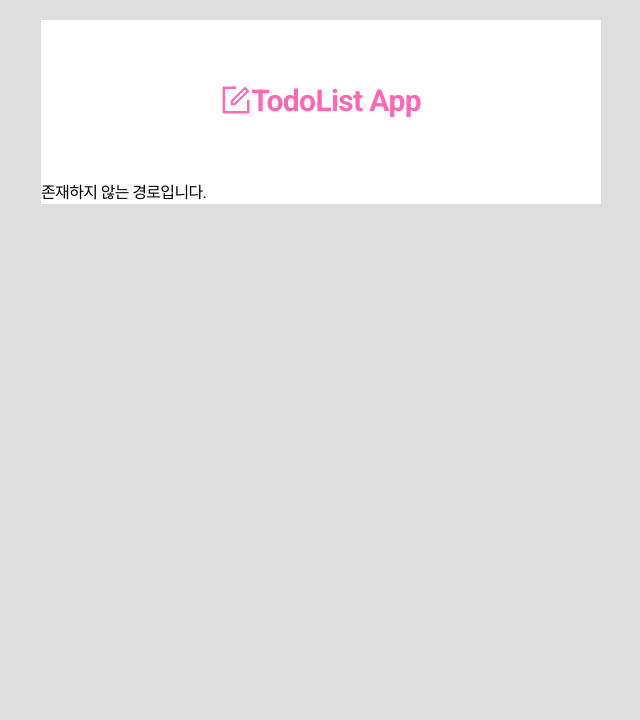
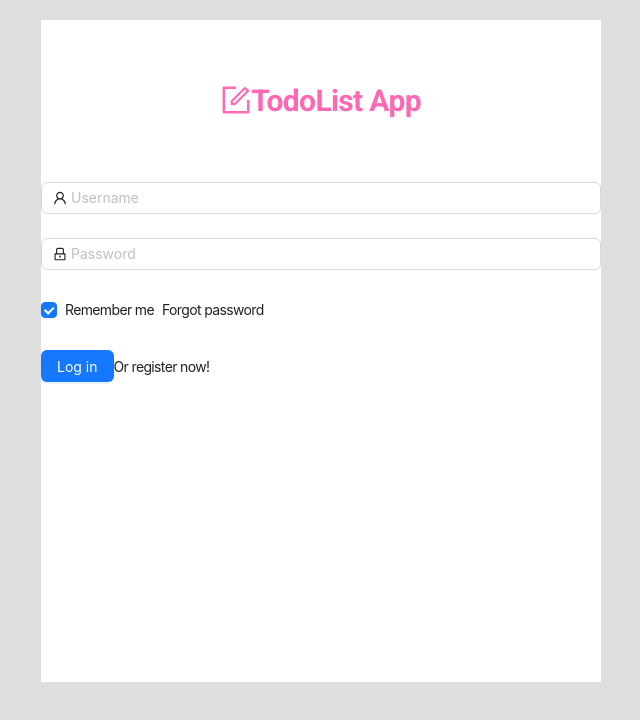
Before and after one commit to goldjade/ts-todo, a React (Create React App) app: page /join in a window 1280 px wide. Shown: the top 720 px of the page, without its empty margins (319-959 px from the left). Built offline with nearby package versions, Linux system fonts and the light colour scheme; no server answers; the database is empty.

Commit message:
로그인 구현중

```diff
--- a/src/App.tsx
+++ b/src/App.tsx
@@ -8,6 +8,7 @@
 import NotFound from './pages/NotFound';
 import TodoEdit from './pages/TodoEdit';
 import Login from './pages/Login';
+import Join from './pages/Join';
 type propsType = {
   states: StatesType;
   callBacks: CallBacksType;
@@ -26,8 +27,9 @@
         {/* 라우팅 영역 */}
         <Routes>
           {/* 로그인 화면 */}
-
           <Route path="/login" element={<Login />} />
+          {/* 회원가입 */}
+          <Route path="/join" element={<Join />} />
           {/* 첫화면 : 입력창, 목록창 */}
           <Route
             path="/"
--- a/src/AppContainer.tsx
+++ b/src/AppContainer.tsx
@@ -17,6 +17,10 @@
   setDoc,
   updateDoc,
 } from 'firebase/firestore';
+import {
+  createUserWithEmailAndPassword,
+  signInWithEmailAndPassword,
+} from 'firebase/auth';
 export type TodoType = {
   uid: string;
   title: string;
@@ -246,6 +250,37 @@
     getLocalData();
   }, []);
 
+  // 사용자 로그인 기능
+  const fbLogin = (email: string, password: string) => {
+    signInWithEmailAndPassword(auth, email, password)
+      .then((userCredential) => {
+        // Signed in
+        const user = userCredential.user;
+        console.log(user);
+      })
+      .catch((error) => {
+        const errorCode = error.code;
+        const errorMessage = error.message;
+        console.log('errorCode : ', errorCode);
+        console.log('errorMessage : ', errorMessage);
+      });
+  };
+  // 사용자 가입
+  const fbJoin = (email: string, password: string) => {
+    createUserWithEmailAndPassword(auth, email, password)
+      .then((userCredential) => {
+        // Signed in
+        const user = userCredential.user;
+        console.log(user);
+      })
+      .catch((error) => {
+        const errorCode = error.code;
+        const errorMessage = error.message;
+        console.log('errorCode : ', errorCode);
+        console.log('errorMessage : ', errorMessage);
+      });
+  };
+
   return <App states={states} callBacks={callBacks} />;
 };
 
--- /dev/null
+++ b/src/pages/Join.tsx
@@ -0,0 +1,63 @@
+/** @format */
+
+import React from 'react';
+import { LockOutlined, UserOutlined } from '@ant-design/icons';
+import { Button, Checkbox, Form, Input } from 'antd';
+// css코드는 App.css 넣어둠
+const Join = () => {
+  const onFinish = (values: any) => {
+    console.log('Received values of form: ', values);
+  };
+  return (
+    <div style={{ paddingBottom: 20, minHeight: 500 }}>
+      <Form
+        name="normal_login"
+        className="login-form"
+        initialValues={{ remember: true }}
+        onFinish={onFinish}
+      >
+        <Form.Item
+          name="username"
+          rules={[{ required: true, message: 'Please input your Username!' }]}
+        >
+          <Input
+            prefix={<UserOutlined className="site-form-item-icon" />}
+            placeholder="Username"
+          />
+        </Form.Item>
+        <Form.Item
+          name="password"
+          rules={[{ required: true, message: 'Please input your Password!' }]}
+        >
+          <Input
+            prefix={<LockOutlined className="site-form-item-icon" />}
+            type="password"
+            placeholder="Password"
+          />
+        </Form.Item>
+        <Form.Item>
+          <Form.Item name="remember" valuePropName="checked" noStyle>
+            <Checkbox>Remember me</Checkbox>
+          </Form.Item>
+
+          <a className="login-form-forgot" href="">
+            Forgot password
+          </a>
+        </Form.Item>
+
+        <Form.Item>
+          <Button
+            type="primary"
+            htmlType="submit"
+            className="login-form-button"
+          >
+            Log in
+          </Button>
+          Or <a href="">register now!</a>
+        </Form.Item>
+      </Form>
+    </div>
+  );
+};
+
+export default Join;
--- a/src/pages/Login.tsx
+++ b/src/pages/Login.tsx
@@ -1,9 +1,60 @@
 /** @format */
 
 import React from 'react';
+import { Button, Checkbox, Form, Input } from 'antd';
 
 const Login = () => {
-  return <div>Login</div>;
+  const onFinish = (values: any) => {
+    console.log('Success:', values);
+  };
+
+  const onFinishFailed = (errorInfo: any) => {
+    console.log('Failed:', errorInfo);
+  };
+  return (
+    <div style={{ paddingBottom: 20 }}>
+      <Form
+        name="basic"
+        labelCol={{}}
+        wrapperCol={{}}
+        style={{ maxWidth: '95%', margin: '0 auto' }}
+        initialValues={{ remember: true }}
+        onFinish={onFinish}
+        onFinishFailed={onFinishFailed}
+        autoComplete="off"
+      >
+        <Form.Item
+          label="Username"
+          name="username"
+          rules={[{ required: true, message: 'Please input your username!' }]}
+        >
+          <Input />
+        </Form.Item>
+
+        <Form.Item
+          label="Password"
+          name="password"
+          rules={[{ required: true, message: 'Please input your password!' }]}
+        >
+          <Input.Password />
+        </Form.Item>
+
+        <Form.Item
+          name="remember"
+          valuePropName="checked"
+          wrapperCol={{ offset: 8, span: 16 }}
+        >
+          <Checkbox>Remember me</Checkbox>
+        </Form.Item>
+
+        <Form.Item wrapperCol={{ offset: 8, span: 16 }}>
+          <Button type="primary" htmlType="submit">
+            Submit
+          </Button>
+        </Form.Item>
+      </Form>
+    </div>
+  );
 };
 
 export default Login;
```
Also changed, not shown: src/App.css (+15 -0 lines).
